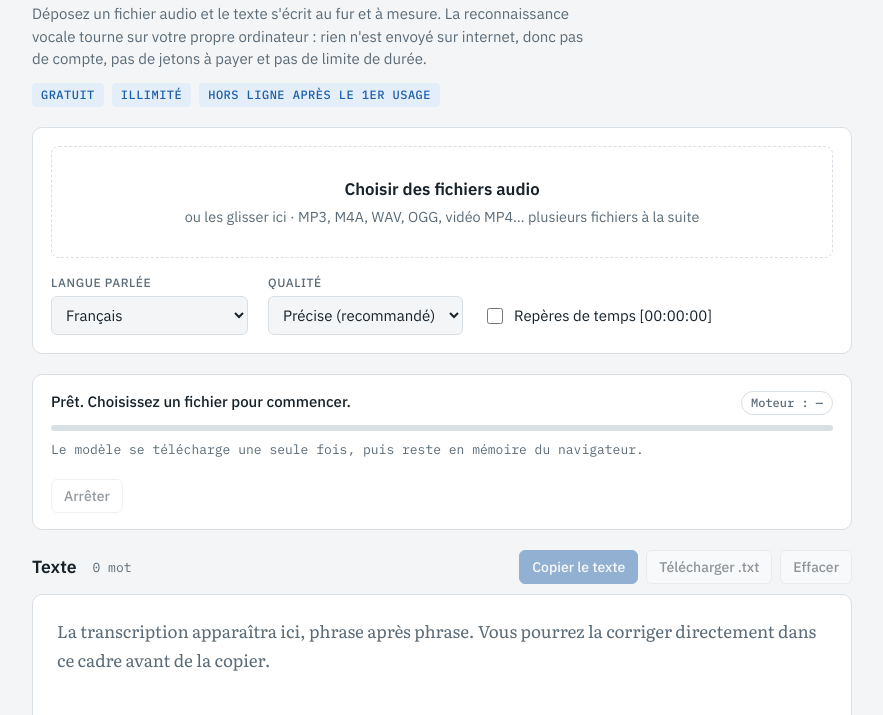
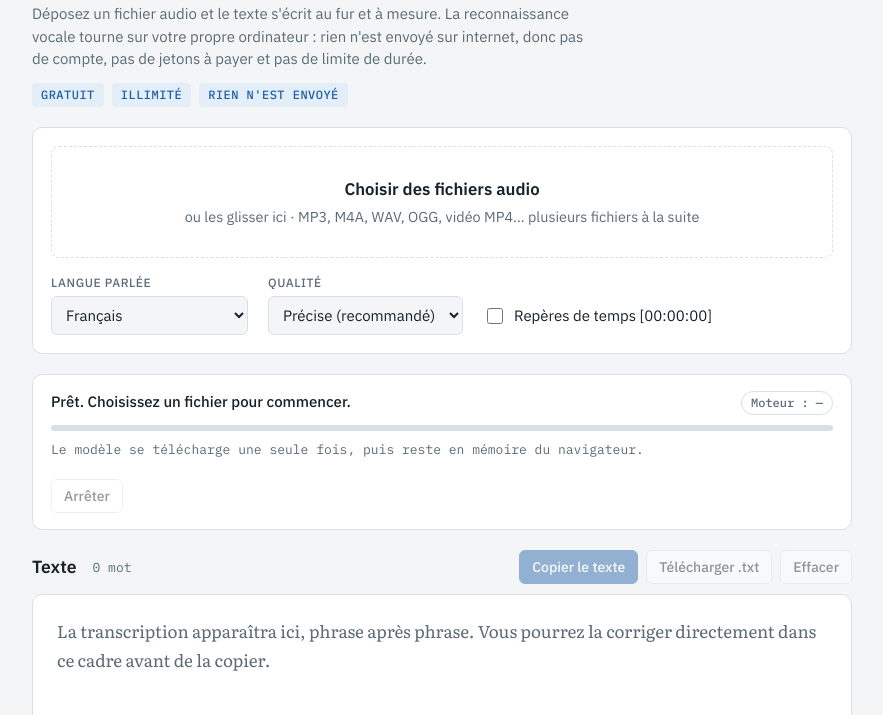
Before and after one commit to amine999aze/transcripteur, a plain HTML site: page index.html in a window 1280 px wide. Shown: the part 85-800 px from the top of the page, without its empty margins (198-1081 px from the left). Drawn offline with Linux system fonts and the light colour scheme.

Commit message:
Update index.html

```diff
--- a/index.html
+++ b/index.html
@@ -134,7 +134,7 @@ footer p { margin: 0; }
   <header>
     <h1>Transcripteur MP3</h1>
     <p class="lede">Déposez un fichier audio et le texte s'écrit au fur et à mesure. La reconnaissance vocale tourne sur votre propre ordinateur : rien n'est envoyé sur internet, donc pas de compte, pas de jetons à payer et pas de limite de durée.</p>
-    <div class="badges"><span class="badge">Gratuit</span><span class="badge">Illimité</span><span class="badge">Hors ligne après le 1er usage</span></div>
+    <div class="badges"><span class="badge">Gratuit</span><span class="badge">Illimité</span><span class="badge">Rien n'est envoyé</span></div>
   </header>
 
   <section class="panel">
```
